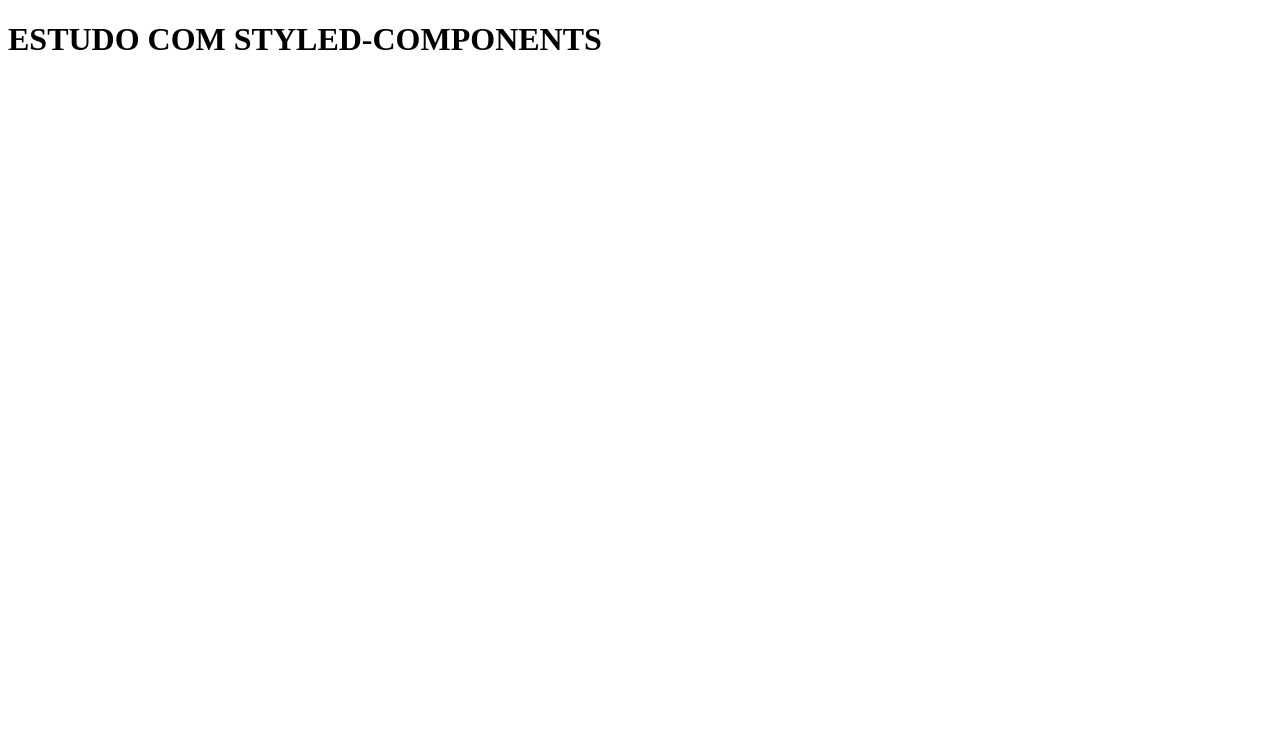
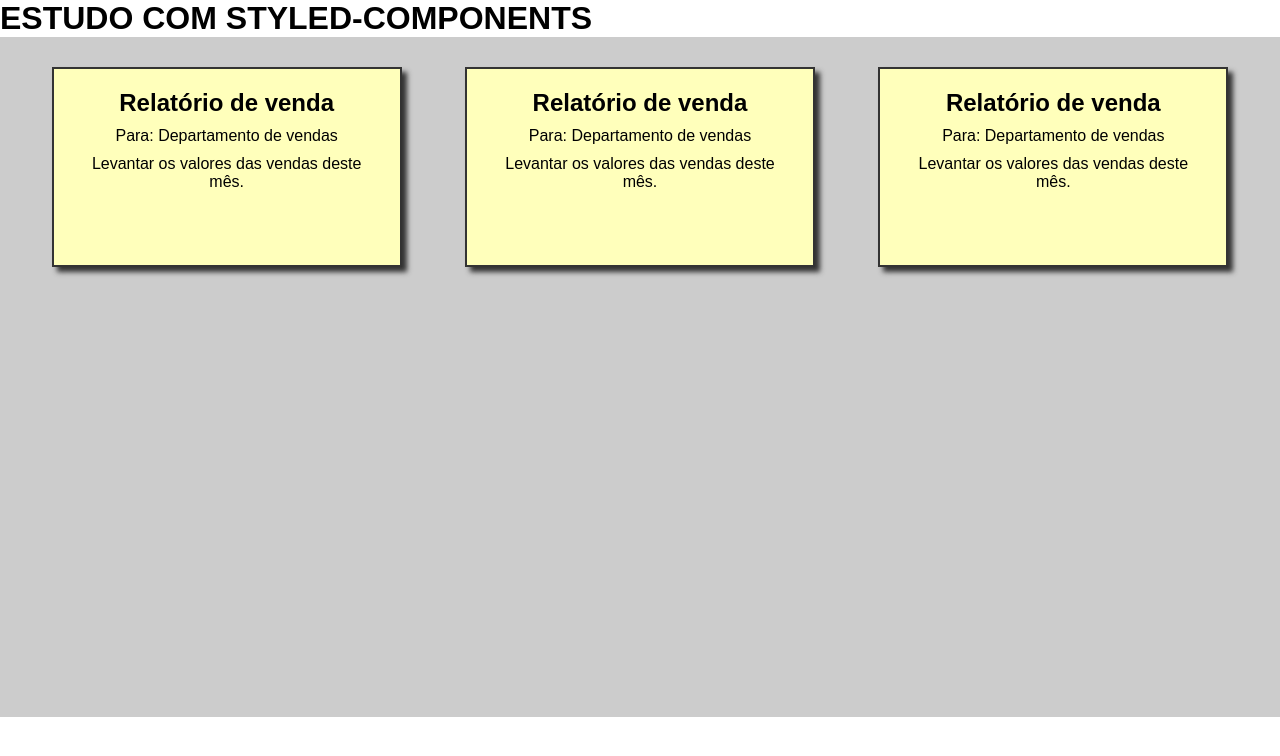
Before and after one commit to 1TDSVJ/styled-app-react, a React (Create React App) app in the folder react-aula7/: page / in a window 1280 px wide. Shown: the top 756 px of the page. Built offline with nearby package versions, Linux system fonts and the light colour scheme.

Commit message:
styled.js criado.

```diff
--- a/react-aula7/src/App.jsx
+++ b/react-aula7/src/App.jsx
@@ -1,11 +1,11 @@
 import React from 'react'
+import ListaTarefas from './components/listaTarefas/ListaTarefas';
 
-function App(){
+export default function App(){
     return(
         <div>
             <h1>ESTUDO COM STYLED-COMPONENTS</h1>
+            <ListaTarefas/>
         </div>
     )
 }
-
-export default App;
--- /dev/null
+++ b/react-aula7/src/components/listaTarefas/ListaTarefas.jsx
@@ -0,0 +1,18 @@
+import React, {useState} from 'react';
+import Tarefa from '../tarefa/Tarefa';
+import { DivLista } from '../../style/styled';
+
+export default function listaTarefas() {
+
+  const [tarefa, setTarefa] = useState([{
+
+  }])
+
+  return(
+    <DivLista>
+        <Tarefa/>
+        <Tarefa/>
+        <Tarefa/>
+    </DivLista>
+  )
+}
--- /dev/null
+++ b/react-aula7/src/components/tarefa/Tarefa.jsx
@@ -0,0 +1,12 @@
+import React from 'react'
+import { DivTarefa } from '../../style/styled'
+
+export default function Tarefa() {
+  return (
+    <DivTarefa>
+        <h2>Relatório de venda</h2>
+        <p>Para: Departamento de vendas</p>
+        <p>Levantar os valores das vendas deste mês.</p>
+    </DivTarefa>
+  )
+}
--- a/react-aula7/src/index.js
+++ b/react-aula7/src/index.js
@@ -1,5 +1,6 @@
 import React from 'react'
 import ReactDOM from 'react-dom'
 import App from "./App.jsx"
+import './index.css'
 
 ReactDOM.render(<App/>, document.getElementById('root'))
--- /dev/null
+++ b/react-aula7/src/style/styled.js
@@ -0,0 +1,22 @@
+import styled from 'styled-components'
+
+//Criando módulo styled
+export const DivLista = styled.div`
+    width: 100%;
+    padding: 20px;
+    min-height: 85vh;
+    background-color: #ccc;
+    display: flex; flex-wrap: wrap;
+    justify-content: space-around;
+`
+export const DivTarefa = styled.div`
+    background-color: #ffb;
+    border: 2px solid #333;
+    box-shadow: 5px 5px 5px #333;
+    padding: 20px;
+    text-align: center;
+    width: 350px;
+    height: 200px;
+    margin: 10px;
+    h2,p{ padding-bottom: 10px; }
+`
```
